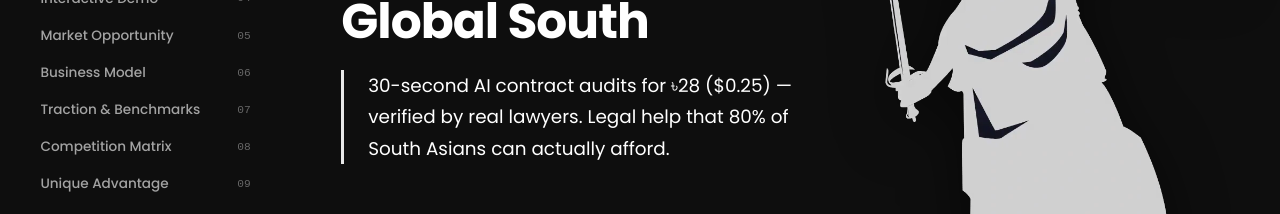
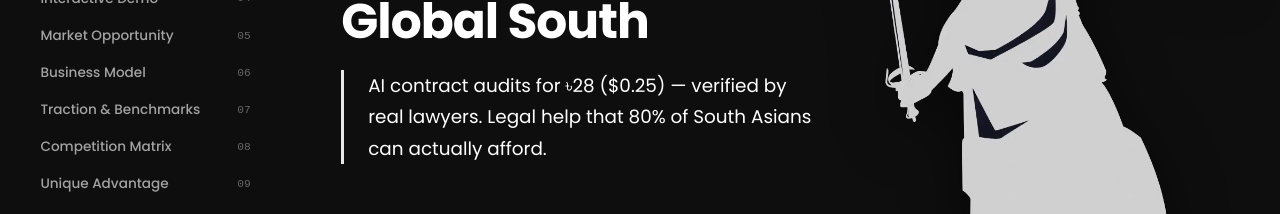
Before and after one commit to mahmudulhasantasin/Outliers, a Next.js app in the folder frontend/: page /docs in a window 1280 px wide. Shown: the part 380-594 px from the top of the page. Built offline with nearby package versions, Linux system fonts and the light colour scheme; no server answers; a web font is replaced by a local one.

Commit message:
docs: remove 30-second time descriptor from hero one-liner

```diff
--- a/frontend/src/app/docs/page.tsx
+++ b/frontend/src/app/docs/page.tsx
@@ -25,7 +25,7 @@ const INITIAL_DOCS_DATA = {
   meta: {
     company: "AdvoTech Copilot",
     tagline: "AI-powered Legal Intelligence for the Global South",
-    one_liner: "30-second AI contract audits for ৳28 ($0.25) — verified by real lawyers. Legal help that 80% of South Asians can actually afford.",
+    one_liner: "AI contract audits for ৳28 ($0.25) — verified by real lawyers. Legal help that 80% of South Asians can actually afford.",
     version: "v1.0.0",
     last_updated: "2026-11-20",
   },
```
